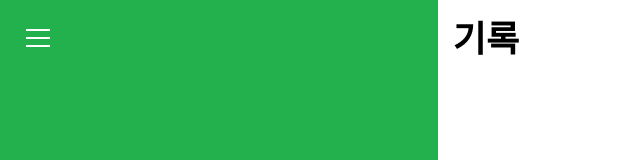
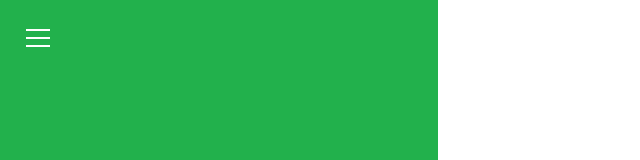
Before and after one commit to kuman514/YSOShmupRecords, a React (Vite) app: page /records in a window 1280 px wide. Shown: the top 160 px of the page, without its empty margins (0-640 px from the left). Built offline with nearby package versions, Linux system fonts and the light colour scheme.

Commit message:
draft: remove nav route title from main & style for sub title

```diff
--- a/src/Main.tsx
+++ b/src/Main.tsx
@@ -3,25 +3,30 @@ import styled from 'styled-components';
 import { Outlet } from 'react-router-dom';
 
 import { Sidebar } from '^/components/organisms/Sidebar';
-import { NavRouteTitle } from '^/components/atoms/NavRouteTitle';
 import { rootNavNodes } from '^/constants/nav-node';
 
 const Root = styled.div`
   width: 100vw;
   height: 100vh;
-
   display: grid;
   grid-template-columns: auto 1fr;
+`;
+
+const OutletWrapper = styled.div`
+  display: flex;
+  justify-content: center;
+  padding-top: 72px;
+  padding-bottom: 72px;
+  overflow-y: scroll;
 `;
 
 function Main() {
   return (
     <Root>
       <Sidebar rootNavNodes={rootNavNodes} />
-      <div>
-        <NavRouteTitle />
+      <OutletWrapper>
         <Outlet />
-      </div>
+      </OutletWrapper>
     </Root>
   );
 }
--- a/src/components/atoms/NavRouteTitle/index.tsx
+++ b/src/components/atoms/NavRouteTitle/index.tsx
@@ -3,10 +3,6 @@ import { useLocation } from 'react-router-dom';
 import styled from 'styled-components';
 
 import { texts } from '^/constants/texts';
-
-const Root = styled.nav`
-  padding: 10px 15px;
-`;
 
 const Crumbs = styled.ol`
   list-style-type: none;
@@ -15,8 +11,8 @@ const Crumbs = styled.ol`
 
 const CrumbItem = styled.li`
   display: inline-block;
-  font-size: 36px;
-  font-weight: 700;
+  font-size: 16px;
+  font-weight: 400;
 
   & + &::before {
     content: ' > ';
@@ -31,12 +27,12 @@ export function NavRouteTitle() {
     .filter((path) => path.length > 1);
 
   return pathNameSplit.length > 0 ? (
-    <Root>
+    <nav>
       <Crumbs>
         {pathNameSplit.map((navNodeId) => (
           <CrumbItem key={navNodeId}>{texts[navNodeId] ?? navNodeId}</CrumbItem>
         ))}
       </Crumbs>
-    </Root>
+    </nav>
   ) : null;
 }
```
